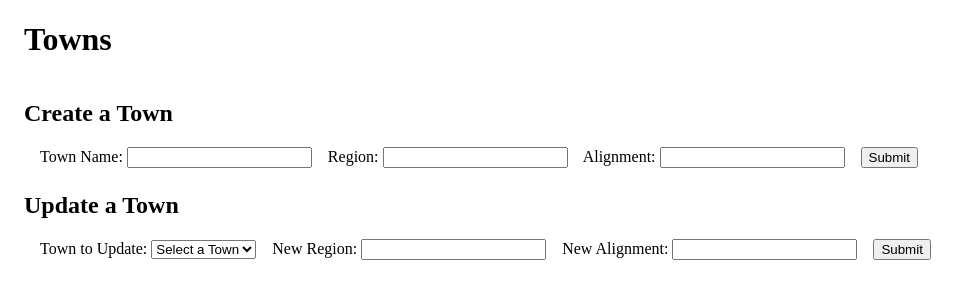
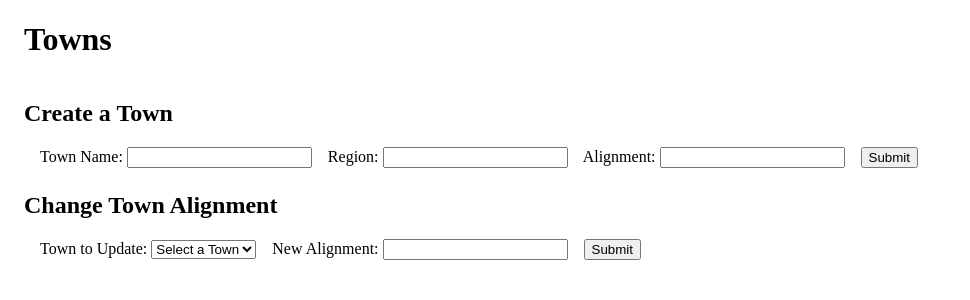
Before and after one commit to Smiththedude/Project, a Flask app: template templates/Towns.j2 in a window 1280 px wide. Shown: the part 58-358 px from the top of the page, without its empty margins (0-970 px from the left). Run offline with Flask 3, Linux system fonts and the light colour scheme; the template is opened without the code that fills it, so the values that code supplies are empty; some libraries are stand-ins or nearby versions.

Commit message:
Added UPDATE function to Towns page

```diff
--- a/app.py
+++ b/app.py
@@ -4,14 +4,15 @@
 from flask import Flask, render_template, request, redirect
 import database.db_connector as db
 
-PORT = 58009
+PORT = 58585
 
 app = Flask(__name__)
 
 # ########################################
 # ########## ROUTE HANDLERS
 
-# READ ROUTES
+# ########################################
+# #####READ ROUTES
 @app.route("/", methods=["GET"])
 def home():
     try:
@@ -71,49 +72,6 @@ def db_towns():
     except Exception as e:
         print(f"Error retrieving towns: {e}")
         return f"An error occurred while executing the database queries: {e}", 500
-
-    finally:
-        # Close the DB connection, if it exists
-        if "dbConnection" in locals() and dbConnection:
-            dbConnection.close()
-
-@app.route("/Towns/create", methods=["POST"])
-def create_town():
-    try:
-        dbConnection = db.connectDB()  # Open our database connection
-        cursor = dbConnection.cursor()
-
-        # Get form data
-        tname = request.form["create_town_name"]
-        tregion = request.form["create_town_region"]
-        talign = request.form["create_town_alignment"]
-
-        # Create and execute our queries
-        # Using parameterized queries (Prevents SQL injection attacks)
-        query1 = "CALL sp_create_town(%s, %s, %s, @new_t_id);"
-        cursor.execute(query1, (tname, tregion, talign))
-
-        cursor.nextset()  # Move to the next result set (for CALL statements)
-
-        # Fetch the result of the stored procedure
-        cursor.execute("SELECT @new_t_id;")  # Get the last inserted ID
-        result = cursor.fetchone()
-        new_t_id = result[0] if result else None
-
-        dbConnection.commit()  # commit the transaction
-
-
-        print(f"CREATE Town. ID: {new_t_id} Name: {tname}")
-
-        # Redirect the user to the updated webpage
-        return redirect("/Towns")
-
-    except Exception as e:
-        print(f"Error executing queries: {e}")
-        return (
-            "An error occurred while executing the database queries.",
-            500,
-        )
 
     finally:
         # Close the DB connection, if it exists
@@ -232,7 +190,8 @@ def db_pois():
         if "dbConnection" in locals() and dbConnection:
             dbConnection.close()
 
-# Route for reset button
+# ########################################
+# #####RESET ROUTE
 @app.route('/reset', methods=['POST'])
 def reset_database():
     try:
@@ -258,7 +217,104 @@ def reset_database():
         if "dbConnection" in locals() and dbConnection:
             dbConnection.close()
 
-# Routes for deleting
+# ########################################
+# #####CREATE ROUTES
+
+@app.route("/Towns/create", methods=["POST"])
+def create_town():
+    try:
+        dbConnection = db.connectDB()  # Open our database connection
+        cursor = dbConnection.cursor()
+
+        # Get form data
+        tname = request.form["create_town_name"]
+        tregion = request.form["create_town_region"]
+        talign = request.form["create_town_alignment"]
+
+        # Create and execute our queries
+        # Using parameterized queries (Prevents SQL injection attacks)
+        query1 = "CALL sp_create_town(%s, %s, %s, @new_t_id);"
+        cursor.execute(query1, (tname, tregion, talign))
+
+        cursor.nextset()  # Move to the next result set (for CALL statements)
+
+        # Fetch the result of the stored procedure
+        cursor.execute("SELECT @new_t_id;")  # Get the last inserted ID
+        result = cursor.fetchone()
+        new_t_id = result[0] if result else None
+
+        dbConnection.commit()  # commit the transaction
+
+
+        print(f"CREATE Town. ID: {new_t_id} Name: {tname}")
+
+        # Redirect the user to the updated webpage
+        return redirect("/Towns")
+
+    except Exception as e:
+        print(f"Error executing queries: {e}")
+        return (
+            "An error occurred while executing the database queries.",
+            500,
+        )
+
+    finally:
+        # Close the DB connection, if it exists
+        if "dbConnection" in locals() and dbConnection:
+            dbConnection.close()
+
+
+# ########################################
+# #####UPDATE ROUTES
+
+@app.route("/Towns/update", methods=["POST"])
+def update_alignment():
+    try:
+        dbConnection = db.connectDB()  # Open our database connection
+        cursor = dbConnection.cursor()
+
+        # Get form data
+        t_id = request.form["update_town_id"]
+
+        # Cleanse data - If the homeworld or age aren't numbers, make them NULL.
+        try:
+            alignment = request.form["update_town_alignment"]
+        except ValueError:
+            alignment = None
+
+        # Create and execute our queries
+        # Using parameterized queries (Prevents SQL injection attacks)
+        query1 = "CALL sp_update_town_alignment(%s, %s);"
+        cursor.execute(query1, (t_id, alignment))
+
+        # Consume the result set (if any) before running the next query
+        cursor.nextset()  # Move to the next result set (for CALL statements)
+
+        dbConnection.commit()  # commit the transaction
+
+        query2 = "SELECT Alignment FROM Towns WHERE TownID = %s;"
+        cursor.execute(query2, (t_id))
+        rows = cursor.fetchone()  # Fetch name info on updated person
+
+        print(f"UPDATE Towns. ID: {t_id} Alignment: {rows[0]}")
+
+        # Redirect the user to the updated webpage
+        return redirect("/Towns")
+
+    except Exception as e:
+        print(f"Error executing queries: {e}")
+        return (
+            "An error occurred while executing the database queries.",
+            500,
+        )
+
+    finally:
+        # Close the DB connection, if it exists
+        if "dbConnection" in locals() and dbConnection:
+            dbConnection.close()
+
+# ########################################
+# #####DELETE ROUTES
 @app.route('/delete_poi', methods=['POST'])
 def delete_poi():
     try:
--- a/templates/Towns.j2
+++ b/templates/Towns.j2
@@ -53,8 +53,8 @@
 </form>
 
 {# UPDATE form #}
-<h2>Update a Town</h2>
-<form class="cuForm" id="update_town_form">
+<h2>Change Town Alignment</h2>
+<form class="cuForm" id="update_town_form" method="POST" action="/Towns/update">
     <label for="update_town_id">Town to Update: </label>
     <select name="update_town_id" id="update_town_id" required>
         <option value="" disabled selected>Select a Town</option>
@@ -65,9 +65,6 @@
         {% endfor %}
     </select>
 
-    <label for="update_town_region">New Region: </label>
-    <input type="text" name="update_town_region" id="update_town_region">
-
     <label for="update_town_alignment">New Alignment: </label>
     <input type="text" name="update_town_alignment" id="update_town_alignment">
 
```
Also changed, not shown: PL.sql (+22 -0 lines).
